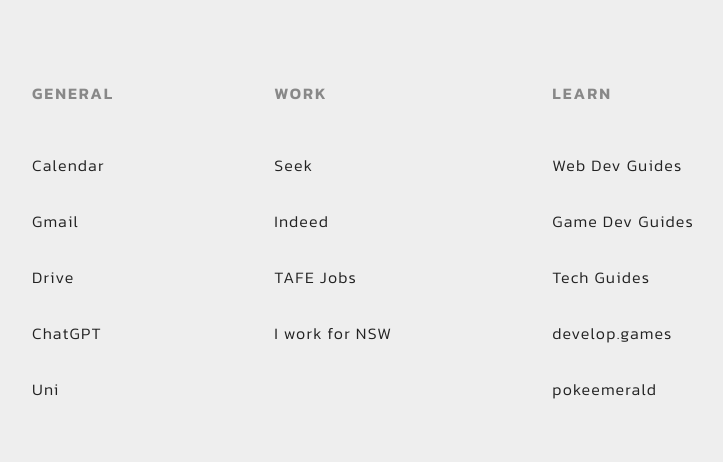
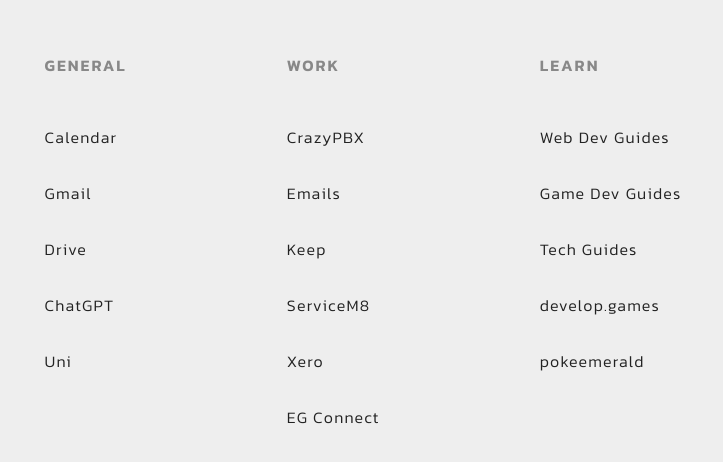
Before and after one commit to calebfaulks/calebfaulks.github.io, a plain HTML site: page web-launcher/index.html in a window 1280 px wide. Shown: the part 170-632 px from the top of the page, without its empty margins (277-1000 px from the left). Drawn offline with Linux system fonts and the light colour scheme.

Commit message:
More helpful work links

```diff
--- a/web-launcher/index.html
+++ b/web-launcher/index.html
@@ -30,10 +30,16 @@
 			<div class="nav-category">
 				<div class="nav-category-inner">
 					<h4 class="nav-category-heading">Work</h4>
-					<a class="nav-link" href="https://www.seek.com.au/jobs-in-information-communication-technology/in-Newcastle-NSW-2300?subclassification=6287%2C6286%2C6290%2C6291%2C6296%2C6299%2C6301%2C6302%2C6303">Seek</a>
+					<a class="nav-link" href="https://portal.crazytel.com.au/crazypbx/number/routing">CrazyPBX</a>
+					<a class="nav-link" href="https://mail.google.com/u/1/#inbox">Emails</a>
+					<a class="nav-link" href="https://keep.google.com/u/0/#home">Keep</a>
+					<a class="nav-link" href="https://go.servicem8.com/">ServiceM8</a>
+					<a class="nav-link" href="https://go.xero.com/app/!Yp9cY/dashboard">Xero</a>
+					<a class="nav-link" href="https://app.evergreenconnect.com.au/dashboard.php?page=plant_search">EG Connect</a>
+					<!-- <a class="nav-link" href="https://www.seek.com.au/jobs-in-information-communication-technology/in-Newcastle-NSW-2300?subclassification=6287%2C6286%2C6290%2C6291%2C6296%2C6299%2C6301%2C6302%2C6303">Seek</a>
 					<a class="nav-link" href="https://au.indeed.com/jobs?q=developer&l=Newcastle+NSW&vjk=8c97b593efef0cac">Indeed</a>
 					<a class="nav-link" href="https://careers.tafensw.edu.au/jobs/search?page=1&category_uids%5B%5D=2eced6eee948af7c72b24dd4e8f832fd&category_uids%5B%5D=fc90cd4eb84ac4aebd0a9aea3bf23a59&category_uids%5B%5D=87c4df394cccc070829bfaf6384aca9a&category_uids%5B%5D=0c5a4f8789d0d308b922aee6e4aedf12&category_uids%5B%5D=920966981b27b80d34049301361146c9&category_uids%5B%5D=cf82e879c50392f32b9a81acc79cbf1a&cities%5B%5D=Maitland&cities%5B%5D=Newcastle&cities%5B%5D=Newcastle+Hunter+Street&query=">TAFE Jobs</a>
-					<a class="nav-link" href="https://iworkfor.nsw.gov.au/jobs/all-keywords/education/tafe-nsw/all-categories/all-locations/all-worktypes?divisionid=7&agenciesid=306">I work for NSW</a>
+					<a class="nav-link" href="https://iworkfor.nsw.gov.au/jobs/all-keywords/education/tafe-nsw/all-categories/all-locations/all-worktypes?divisionid=7&agenciesid=306">I work for NSW</a> -->
 				</div>
 			</div>
 			<div class="nav-category">
```
